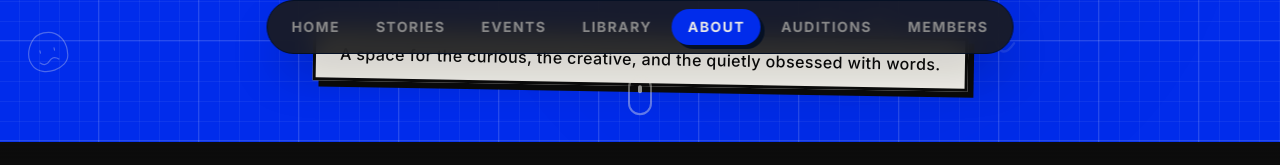
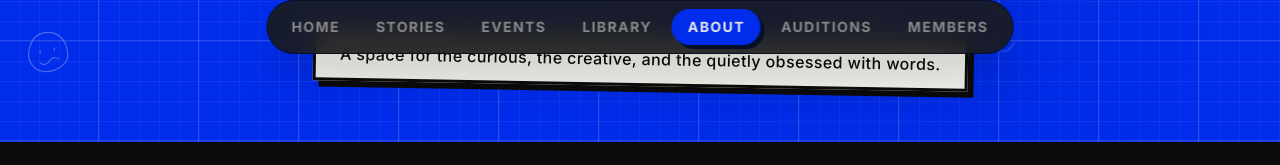
Before and after one commit to imagine1phoenix/inkinquills, a Next.js app: page /about in a window 1280 px wide. Shown: the part 722-887 px from the top of the page. Built offline with nearby package versions, Linux system fonts and the light colour scheme; a web font is replaced by a local one.

Commit message:
refactor: remove scroll hint components from stories and about pages

```diff
--- a/src/app/about/page.tsx
+++ b/src/app/about/page.tsx
@@ -147,21 +147,6 @@
           </div>
         </motion.div>
 
-        {/* Scroll hint */}
-        <motion.div
-          initial={{ opacity: 0 }}
-          animate={{ opacity: 1 }}
-          transition={{ delay: 1.2 }}
-          className="absolute bottom-8 left-1/2 -translate-x-1/2 z-10"
-        >
-          <motion.div
-            animate={{ y: [0, 8, 0] }}
-            transition={{ duration: 1.5, repeat: Infinity }}
-            className="w-6 h-10 border-2 border-[#F4F2EC]/40 rounded-full flex items-start justify-center pt-2"
-          >
-            <div className="w-1 h-2 bg-[#F4F2EC]/60 rounded-full" />
-          </motion.div>
-        </motion.div>
 
         {/* DOODLE EXPLOSION — Cover */}
         <div className="absolute bottom-16 left-6 w-12 h-12 text-[#F4F2EC]/30 -rotate-12 pointer-events-none">
--- a/src/app/stories/page.tsx
+++ b/src/app/stories/page.tsx
@@ -164,21 +164,6 @@
           </div>
         </motion.div>
 
-        {/* Scroll hint */}
-        <motion.div
-          initial={{ opacity: 0 }}
-          animate={{ opacity: 1 }}
-          transition={{ delay: 1.2 }}
-          className="absolute bottom-8 left-1/2 -translate-x-1/2 z-10"
-        >
-          <motion.div
-            animate={{ y: [0, 8, 0] }}
-            transition={{ duration: 1.5, repeat: Infinity }}
-            className="w-6 h-10 border-2 border-[#F4F2EC]/40 rounded-full flex items-start justify-center pt-2"
-          >
-            <div className="w-1 h-2 bg-[#F4F2EC]/60 rounded-full" />
-          </motion.div>
-        </motion.div>
 
         {/* DOODLE EXPLOSION — Header */}
         <div className="absolute top-[20%] left-[5%] w-14 h-14 text-[#F4F2EC]/20 rotate-[30deg] pointer-events-none">
```
